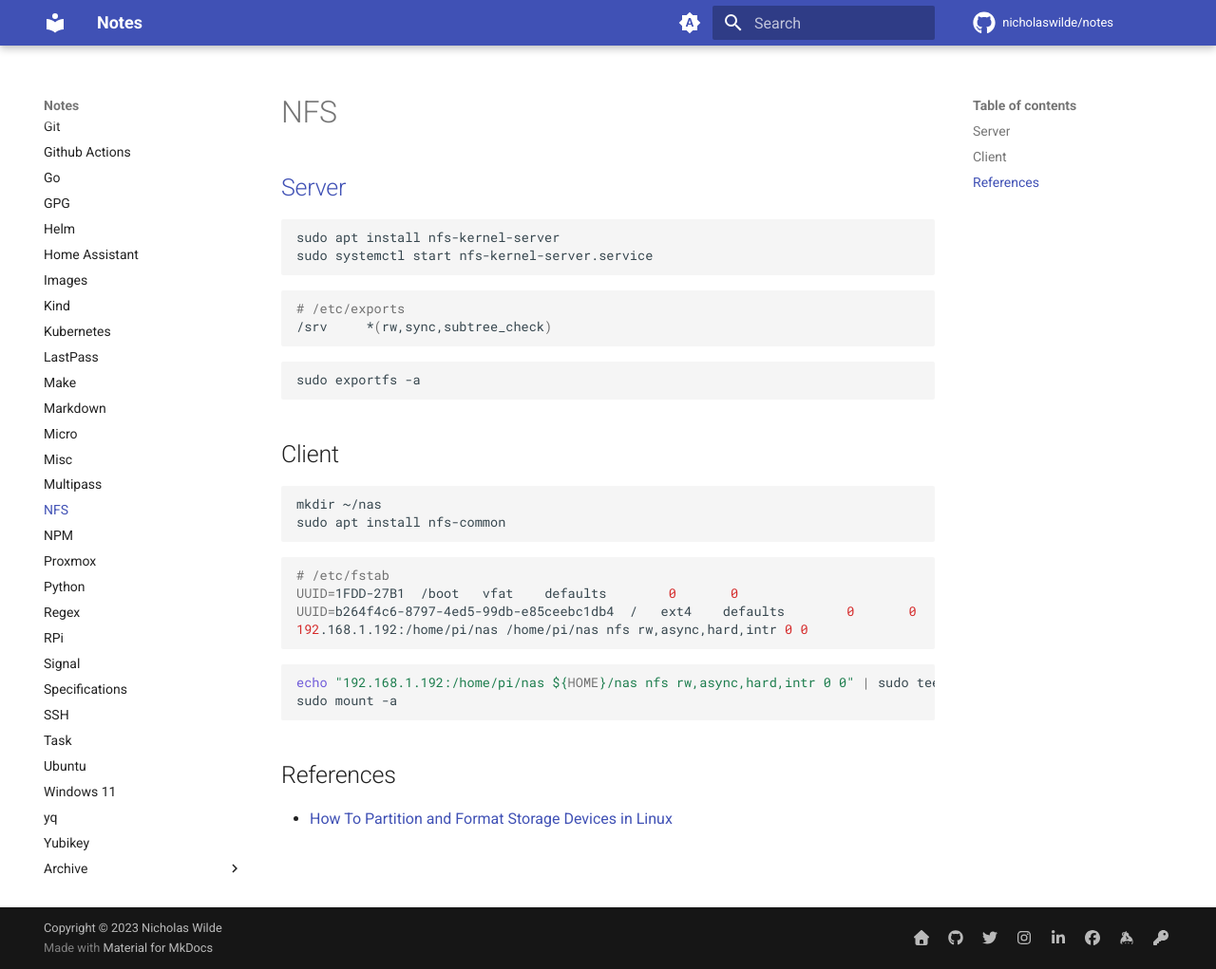
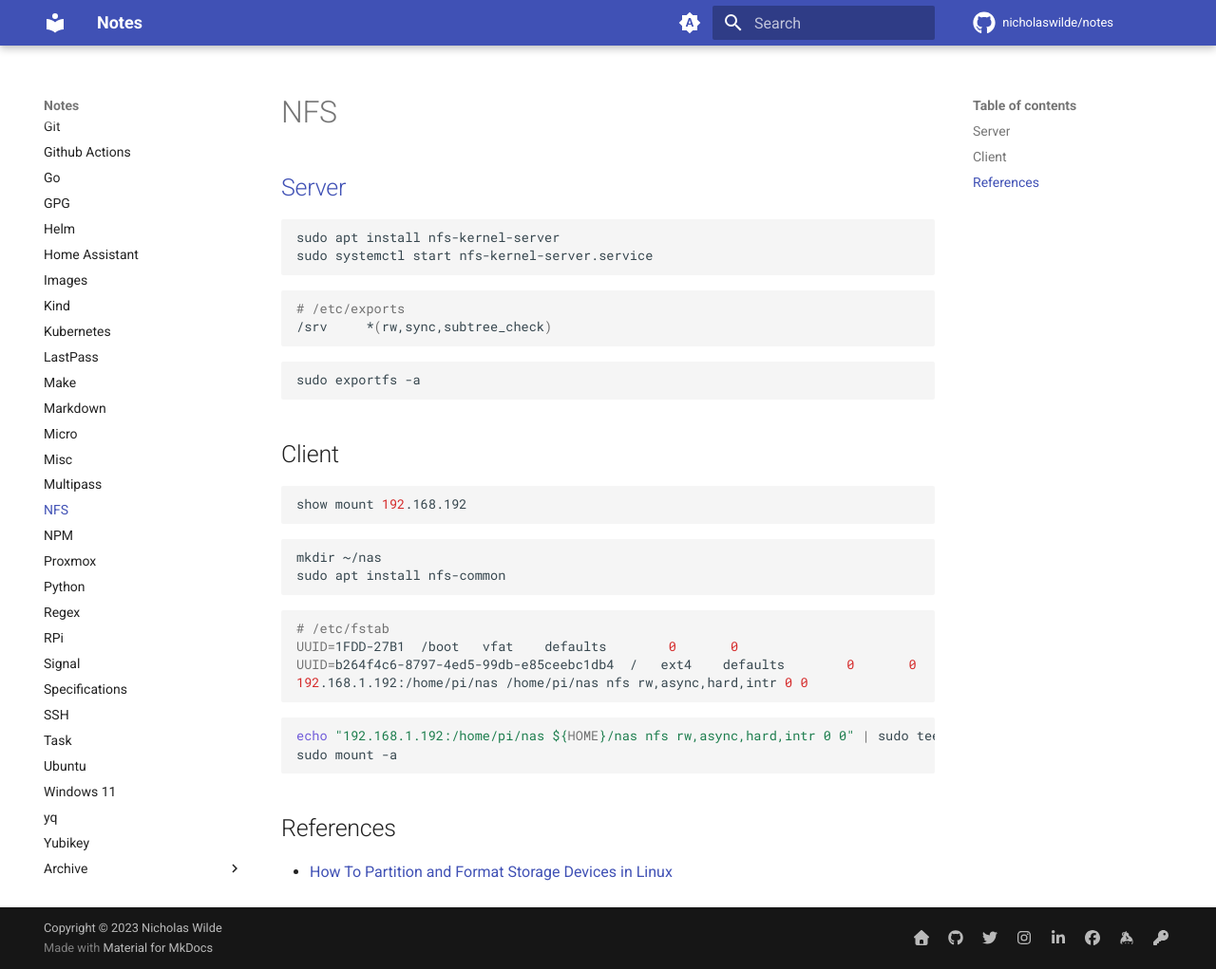
Before and after one commit to nicholaswilde/notes, an MkDocs documentation site: the page built from docs/nfs.md, in a window 1280 px wide and 1021 px high. Shown: the whole window at 95% size. Built offline with MkDocs 1.6.1 and Material for MkDocs 9.7.7, drawn with Linux system fonts in a browser that asks for light colours; comment, search, counter and statistics services are not loaded.

Commit message:
Update nfs.md

````diff
--- a/docs/nfs.md
+++ b/docs/nfs.md
@@ -17,6 +17,10 @@ sudo exportfs -a
 ```
 
 ## Client
+
+```shell
+show mount 192.168.192
+```
 
 ```shell
 mkdir ~/nas
````
